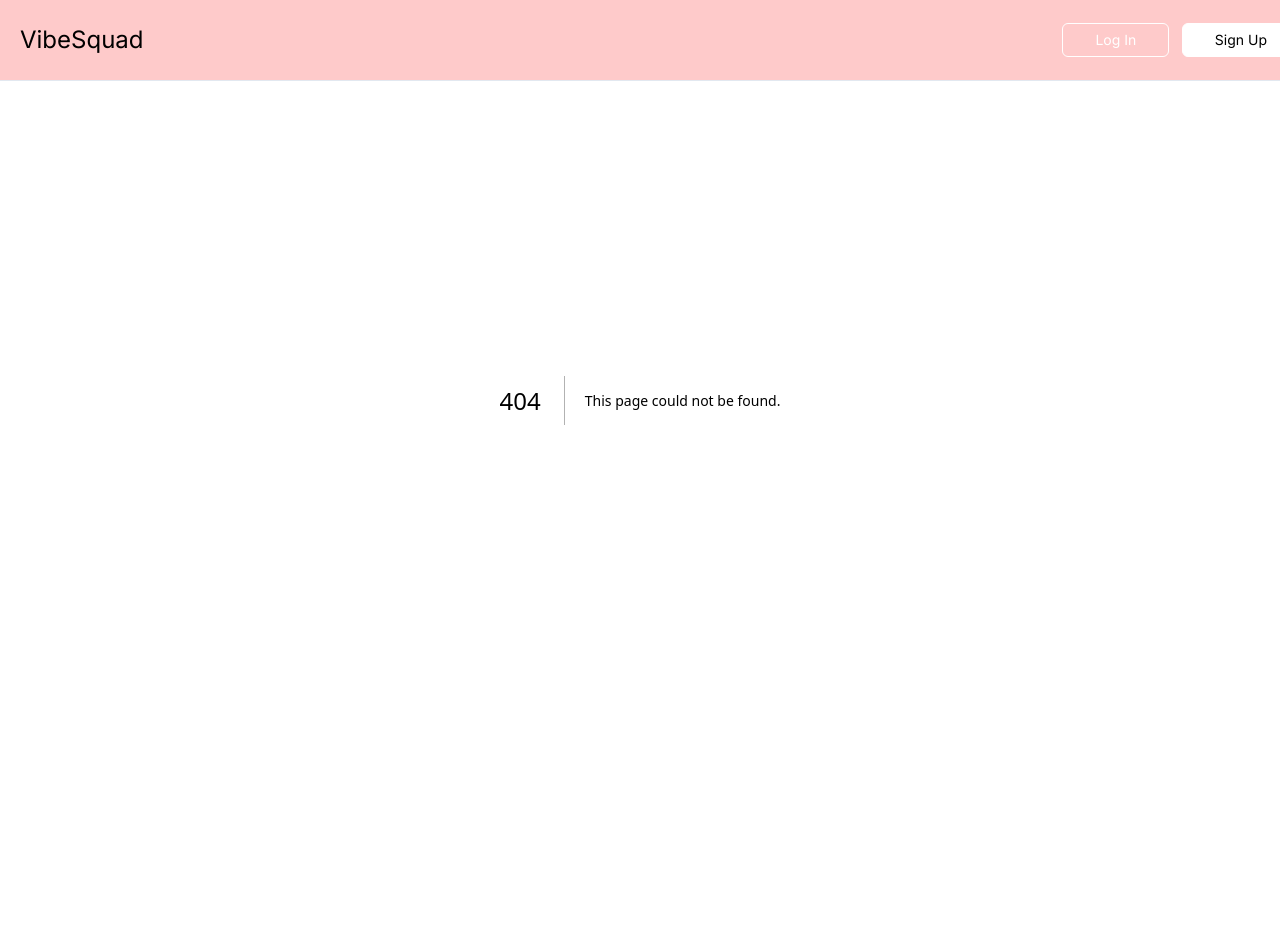
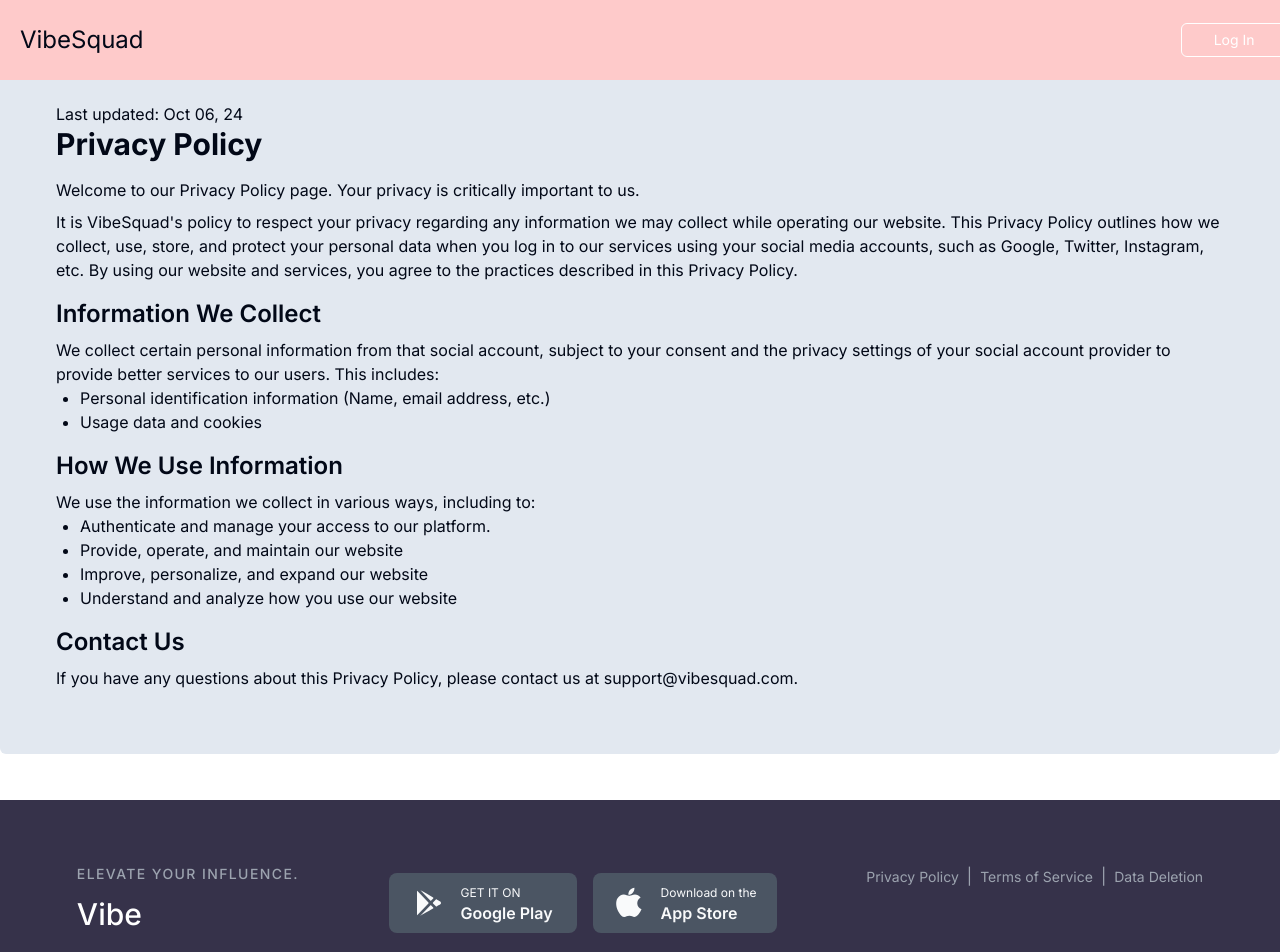
Before and after one commit to SahilKharya/vibesquad-frontend, a Next.js app: page /privacy-policy in a window 1280 px wide. Before the commit this address had no page. Shown: the top 952 px of the page. Before the commit the page ends 800 px from the top, so only its background shows below. Built offline with nearby package versions, Linux system fonts and the light colour scheme.

Commit message:
Updates policy and terms

```diff
--- /dev/null
+++ b/src/app/(auth)/data-deletion/page.tsx
@@ -0,0 +1,21 @@
+// File: vibesquad-frontend/src/app/(auth)/data-deletion/page.tsx
+const DataDeletion = () => {
+    return (
+      <div className="container mx-auto p-4">
+        <h1 className="text-3xl font-bold mb-4">Data Deletion Request</h1>
+        <p className="mb-2">
+          If you wish to request the deletion of your data from our platform, please follow the instructions below.
+        </p>
+        <h2 className="text-2xl font-semibold mt-4 mb-2">Request via Email</h2>
+        <p className="mb-2">
+          You can request data deletion by sending an email to our support team at <a href="mailto:support@vibesquad.com" className="text-blue-500">support@vibesquad.com</a>. Please include your account details and the specific data you wish to be deleted.
+        </p>
+        <h2 className="text-2xl font-semibold mt-4 mb-2">Request via Form</h2>
+        <p className="mb-2">
+          Alternatively, you can fill out our <a href="/data-deletion-form" className="text-blue-500">Data Deletion Request Form</a> to initiate the process.
+        </p>
+      </div>
+    );
+  };
+
+  export default DataDeletion;
--- /dev/null
+++ b/src/app/(auth)/privacy-policy/page.tsx
@@ -0,0 +1,56 @@
+import React from "react";
+
+const PrivacyPolicy = () => {
+  return (
+    <div className="container mx-auto p-4">
+      <h4>Last updated: Oct 06, 24</h4>
+      <h1 className="text-3xl font-bold mb-4">Privacy Policy</h1>
+      <p className="mb-2">
+        Welcome to our Privacy Policy page. Your privacy is critically important
+        to us.
+      </p>
+      <p className="mb-2">
+        It is VibeSquad&apos;s policy to respect your privacy regarding any
+        information we may collect while operating our website. This Privacy
+        Policy outlines how we collect, use, store, and protect your personal
+        data when you log in to our services using your social media accounts,
+        such as Google, Twitter, Instagram, etc. By using our website and
+        services, you agree to the practices described in this Privacy Policy.
+      </p>
+      <h2 className="text-2xl font-semibold mt-4 mb-2">
+        Information We Collect
+      </h2>
+      <p className="mb-2">
+        We collect certain personal information from that social account,
+        subject to your consent and the privacy settings of your social account
+        provider to provide better services to our users. This includes:
+        <ul className="list-disc ml-6">
+          <li>
+            Personal identification information (Name, email address, etc.)
+          </li>
+          <li>Usage data and cookies</li>
+        </ul>
+      </p>
+      <h2 className="text-2xl font-semibold mt-4 mb-2">
+        How We Use Information
+      </h2>
+      <p className="mb-2">
+        We use the information we collect in various ways, including to:
+        <ul className="list-disc ml-6">
+        <li>Authenticate and manage your access to our platform.</li>
+
+          <li>Provide, operate, and maintain our website</li>
+          <li>Improve, personalize, and expand our website</li>
+          <li>Understand and analyze how you use our website</li>
+        </ul>
+      </p>
+      <h2 className="text-2xl font-semibold mt-4 mb-2">Contact Us</h2>
+      <p className="mb-2">
+        If you have any questions about this Privacy Policy, please contact us
+        at support@vibesquad.com.
+      </p>
+    </div>
+  );
+};
+
+export default PrivacyPolicy;
--- /dev/null
+++ b/src/app/(auth)/terms/page.tsx
@@ -0,0 +1,35 @@
+const TermsOfService = () => {
+    return (
+      <div className="container mx-auto p-4">
+        <h4>Last updated: Oct 06, 24</h4>
+        <h1 className="text-3xl font-bold mb-4">Terms of Service</h1>
+        <p className="mb-2">
+          Welcome to our Terms of Service page. Please read these terms carefully
+          before using our services.
+        </p>
+        <h2 className="text-2xl font-semibold mt-4 mb-2">
+          Acceptance of Terms
+        </h2>
+        <p className="mb-2">
+          By accessing and using our website, you accept and agree to be bound by
+          the terms and provision of this agreement. In addition, when using our
+          services, you shall be subject to any posted guidelines or rules
+          applicable to such services.
+        </p>
+        <h2 className="text-2xl font-semibold mt-4 mb-2">
+          Modifications to Terms
+        </h2>
+        <p className="mb-2">
+          We reserve the right to modify these terms at any time. You should check
+          this page regularly to ensure you are aware of any changes.
+        </p>
+        <h2 className="text-2xl font-semibold mt-4 mb-2">Contact Us</h2>
+        <p className="mb-2">
+          If you have any questions about these Terms of Service, please contact
+          us at support@vibesquad.com.
+        </p>
+      </div>
+    );
+  };
+
+  export default TermsOfService;
--- a/src/app/layout.tsx
+++ b/src/app/layout.tsx
@@ -1,13 +1,14 @@
-import Navbar from '@components/Navbar';
-import '@/styles/globals.css';
-import type { Metadata } from 'next';
-import { Inter } from 'next/font/google';
+import Navbar from "@components/Navbar";
+import "@/styles/globals.css";
+import type { Metadata } from "next";
+import { Inter } from "next/font/google";
+import Footer from "@components/layout/footer";
 
-const inter = Inter({ subsets: ['latin'] });
+const inter = Inter({ subsets: ["latin"] });
 
 export const metadata: Metadata = {
-  title: 'Create Next App',
-  description: 'Generated by create next app',
+  title: "Create Next App",
+  description: "Generated by create next app",
 };
 
 export default function RootLayout({
@@ -16,12 +17,13 @@
   children: React.ReactNode;
 }) {
   return (
-    <html lang='en'>
+    <html lang="en">
       <body className={inter.className}>
-        <main className='h-screen flex flex-col justify-center items-center'>
+        <main className="h-screen flex flex-col justify-center items-center">
           <Navbar session={null} />
           {children}
         </main>
+        <Footer />
       </body>
     </html>
   );
--- a/src/components/Navbar.tsx
+++ b/src/components/Navbar.tsx
@@ -5,6 +5,7 @@
 import { HandMetal } from 'lucide-react';
 import UserDropdown from "./layout/user-dropdown";
 import { Session } from "next-auth";
+import React from 'react';
 
 export default function NavBar({ session }: { session: Session | null }) {
   return (
@@ -33,11 +34,11 @@
                   </button>{" "}
                 </Link>
                 &ensp;
-                <Link href="/sign-in">
+                {/* <Link href="/sign-in">
                   <button className="rounded-md border border-white bg-white p-1.5 px-8 text-sm text-black transition-all hover:bg-white hover:text-black">
                     Sign Up
                   </button>
-                </Link>
+                </Link> */}
               </>
             )}
           </div>
--- a/src/components/form/SignInForm.tsx
+++ b/src/components/form/SignInForm.tsx
@@ -92,6 +92,16 @@
       <button onClick={() => signIn("instagram")}>
         Sign in
       </button>
+      <div>
+      <button onClick={() => signIn("facebook")}>
+        Sign in Facebook
+      </button>
+      </div>
+      <div>
+      <button onClick={() => signIn("twitter")}>
+        Sign in X
+      </button>
+      </div>
       <p className='text-center text-sm text-gray-600 mt-2'>
         If you don&apos;t have an account, please&nbsp;
         <Link className='text-blue-500 hover:underline' href='/sign-up'>
--- a/src/components/layout/footer.tsx
+++ b/src/components/layout/footer.tsx
@@ -6,14 +6,20 @@
       <section className="py-6 bg-[#36324A] text-gray-900">
         <div className="container mx-auto flex flex-col justify-around p-4 text-center md:p-10 lg:flex-row">
           <div className="flex flex-col justify-center lg:text-left">
-            <p className="mb-1 text-sm font-medium tracking-widest uppercase text-gray-400">Elevate Your Influence.
+            <p className="mb-1 text-sm font-medium tracking-widest uppercase text-gray-400">
+              Elevate Your Influence.
             </p>
-            <h1 className="py-2 text-3xl font-medium leading-tight title-font text-white">Vibe</h1>
+            <h1 className="py-2 text-3xl font-medium leading-tight title-font text-white">
+              Vibe
+            </h1>
           </div>
-          <div
-            className="flex flex-col items-center justify-center flex-shrink-0 mt-6 space-y-4 sm:flex-row sm:space-y-0 sm:space-x-4 lg:ml-4 lg:mt-0 lg:justify-end">
+          <div className="flex flex-col items-center justify-center flex-shrink-0 mt-6 space-y-4 sm:flex-row sm:space-y-0 sm:space-x-4 lg:ml-4 lg:mt-0 lg:justify-end">
             <button className="inline-flex items-center px-6 py-3 rounded-lg bg-gray-600 text-gray-50">
-              <svg xmlns="http://www.w3.org/2000/svg" viewBox="0 0 24 24" className="fill-current w-8 h-8 text-gray-50">
+              <svg
+                xmlns="http://www.w3.org/2000/svg"
+                viewBox="0 0 24 24"
+                className="fill-current w-8 h-8 text-gray-50"
+              >
                 <path d="M 5.4160156 2.328125 L 12.935547 10.158203 C 13.132547 10.363203 13.45925 10.363203 13.65625 10.158203 L 15.179688 8.5742188 C 15.405688 8.3392188 15.354312 7.956875 15.070312 7.796875 C 11.137313 5.571875 6.2620156 2.811125 5.4160156 2.328125 z M 3.140625 2.8476562 C 3.055625 3.0456562 3 3.2629063 3 3.5039062 L 3 20.591797 C 3 20.788797 3.044375 20.970625 3.109375 21.140625 L 11.576172 12.324219 C 11.762172 12.131219 11.762172 11.826813 11.576172 11.632812 L 3.140625 2.8476562 z M 17.443359 9.2578125 C 17.335484 9.2729375 17.233297 9.32375 17.154297 9.40625 L 15.015625 11.632812 C 14.829625 11.825812 14.829625 12.130219 15.015625 12.324219 L 17.134766 14.529297 C 17.292766 14.694297 17.546141 14.729188 17.744141 14.617188 C 19.227141 13.777188 20.226563 13.212891 20.226562 13.212891 C 20.725562 12.909891 21.007 12.443547 21 11.935547 C 20.992 11.439547 20.702609 10.981938 20.224609 10.710938 C 20.163609 10.676937 19.187672 10.124359 17.763672 9.3183594 C 17.664172 9.2623594 17.551234 9.2426875 17.443359 9.2578125 z M 13.296875 13.644531 C 13.165875 13.644531 13.034047 13.696328 12.935547 13.798828 L 5.4746094 21.566406 C 6.7566094 20.837406 11.328781 18.249578 15.050781 16.142578 C 15.334781 15.981578 15.386156 15.599281 15.160156 15.363281 L 13.65625 13.798828 C 13.55775 13.696328 13.427875 13.644531 13.296875 13.644531 z"></path>
               </svg>
               <span className="flex flex-col items-start ml-4 leading-none">
@@ -22,7 +28,11 @@
               </span>
             </button>
             <button className="inline-flex items-center px-5 py-3 rounded-lg bg-gray-600 text-gray-50">
-              <svg xmlns="http://www.w3.org/2000/svg" viewBox="0 0 50 50" className="fill-current w-8 h-8 text-gray-50">
+              <svg
+                xmlns="http://www.w3.org/2000/svg"
+                viewBox="0 0 50 50"
+                className="fill-current w-8 h-8 text-gray-50"
+              >
                 <path d="M 44.527344 34.75 C 43.449219 37.144531 42.929688 38.214844 41.542969 40.328125 C 39.601563 43.28125 36.863281 46.96875 33.480469 46.992188 C 30.46875 47.019531 29.691406 45.027344 25.601563 45.0625 C 21.515625 45.082031 20.664063 47.03125 17.648438 47 C 14.261719 46.96875 11.671875 43.648438 9.730469 40.699219 C 4.300781 32.429688 3.726563 22.734375 7.082031 17.578125 C 9.457031 13.921875 13.210938 11.773438 16.738281 11.773438 C 20.332031 11.773438 22.589844 13.746094 25.558594 13.746094 C 28.441406 13.746094 30.195313 11.769531 34.351563 11.769531 C 37.492188 11.769531 40.8125 13.480469 43.1875 16.433594 C 35.421875 20.691406 36.683594 31.78125 44.527344 34.75 Z M 31.195313 8.46875 C 32.707031 6.527344 33.855469 3.789063 33.4375 1 C 30.972656 1.167969 28.089844 2.742188 26.40625 4.78125 C 24.878906 6.640625 23.613281 9.398438 24.105469 12.066406 C 26.796875 12.152344 29.582031 10.546875 31.195313 8.46875 Z"></path>
               </svg>
               <span className="flex flex-col items-start ml-4 leading-none">
@@ -31,6 +41,28 @@
               </span>
             </button>
           </div>
+          <div className="mt-6 lg:mt-0 lg:ml-4">
+            <a
+              href="/privacy-policy"
+              className="text-sm text-gray-400 hover:text-gray-200"
+            >
+              Privacy Policy
+            </a>
+            <span className="mx-2 text-gray-400">|</span>
+            <a
+              href="/terms"
+              className="text-sm text-gray-400 hover:text-gray-200"
+            >
+              Terms of Service
+            </a>
+            <span className="mx-2 text-gray-400">|</span>
+            <a
+              href="/data-deletion"
+              className="text-sm text-gray-400 hover:text-gray-200"
+            >
+              Data Deletion
+            </a>
+          </div>
         </div>
       </section>
     </div>
--- a/src/components/layout/navbar.tsx
+++ b/src/components/layout/navbar.tsx
@@ -5,6 +5,7 @@
 import { HandMetal } from 'lucide-react';
 import UserDropdown from "./user-dropdown";
 import { Session } from "next-auth";
+import React from 'react';
 
 export default function NavBar({ session }: { session: Session | null }) {
   return (
@@ -40,11 +41,11 @@
                   </button>{" "}
                 </Link>
                 &ensp;
-                <Link href="/sign-in">
+                {/* <Link href="/sign-up">
                   <button className="rounded-md border border-white bg-white p-1.5 px-8 text-sm text-black transition-all hover:bg-white hover:text-black">
                     Sign Up
                   </button>
-                </Link>
+                </Link> */}
               </>
             )}
           </div>
--- a/src/lib/auth.ts
+++ b/src/lib/auth.ts
@@ -5,12 +5,14 @@
 import CredentialsProvider from 'next-auth/providers/credentials';
 // import { PrismaAdapter } from "@next-auth/prisma-adapter"
 import InstagramProvider from "next-auth/providers/instagram";
+import TwitterProvider from "next-auth/providers/twitter";
+import FacebookProvider from "next-auth/providers/facebook";
 
 export const authOptions: NextAuthOptions = {
   secret: process.env.NEXTAUTH_SECRET,
-  pages: {
-    signIn: '/sign-in',
-  },
+  // pages: {
+  //   signIn: '/sign-in',
+  // },
   session: {
     strategy: 'jwt',
   },
@@ -18,6 +20,14 @@
     InstagramProvider({
       clientId: process.env.INSTAGRAM_CLIENT_ID,
       clientSecret: process.env.INSTAGRAM_CLIENT_SECRET
+    }),
+    TwitterProvider({
+      clientId: process.env.TWITTER_CLIENT_ID as string,
+      clientSecret: process.env.TWITTER_CLIENT_SECRET as string
+    }),
+    FacebookProvider({
+      clientId: process.env.INSTAGRAM_CLIENT_ID as string,
+      clientSecret: process.env.INSTAGRAM_CLIENT_SECRET as string
     }),
     CredentialsProvider({
       name: 'Sign in',
@@ -29,8 +39,7 @@
         },
         password: { label: 'Password', type: 'password' },
       },
-
-      authorize: async (credentials, req) => {
+      async authorize(credentials) {
         if (!credentials?.email || !credentials.password) {
           return null;
         }
@@ -50,6 +59,9 @@
         if (!isPasswordValid) {
           return null;
         }
+        if (!user.username) {
+          user.username=''
+      }
         return {
           id: user.id + '',
           email: user.email,
```
Also changed, not shown: 1 other file (tests, documents, lock files or other folders).
